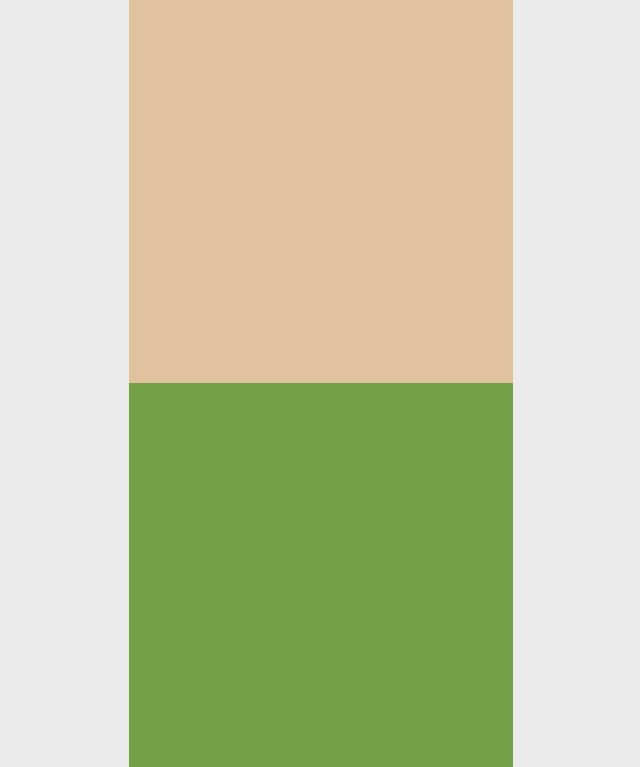
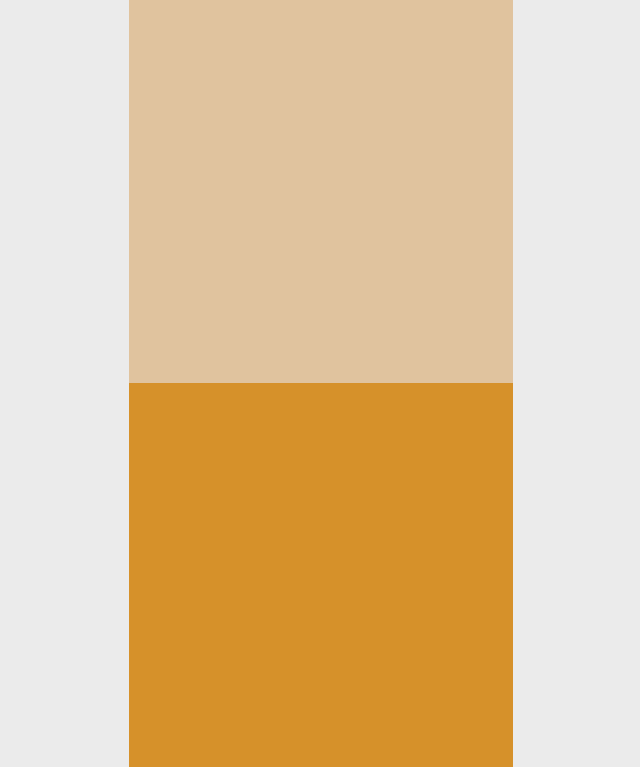
Before and after one commit to HE-Arc/Beer-Empire, a Django app: page /farm in a window 1280 px wide. Shown: the part 533-1300 px from the top of the page, without its empty margins (259-899 px from the left). Run offline with Django 3.2, Linux system fonts and the light colour scheme; some web fonts are replaced.

Commit message:
Update farm model

```diff
--- a/BeerEmpire/Game/static/beerfactory.css
+++ b/BeerEmpire/Game/static/beerfactory.css
@@ -93,8 +93,8 @@ aside{
   border-color: #ceb985;
 }
 #farmHops{
-  background:#74a147;
-  border-color:#649137;
+  background:#d6912a;
+  border-color:#c6811a;
 }
 #farmYeast{
   background:#e0c39e;
--- a/BeerEmpire/Game/templates/base.html
+++ b/BeerEmpire/Game/templates/base.html
@@ -4,8 +4,8 @@
   <head>
     <title>{% block title %}Beer Empire{% endblock %}</title>
     <link href="https://fonts.googleapis.com/css?family=Cantarell" rel="stylesheet">
-    <link rel="stylesheet" href="{% static "beerfactory.css" %}"/>
-    <script src="{% static "farm_function.js" %}"></script>
+    <link rel="stylesheet" href="{% static 'beerfactory.css' %}"/>
+    <script src="{% static 'farm_function.js'%}"></script>
   </head>
   <body>
     <nav>
```
